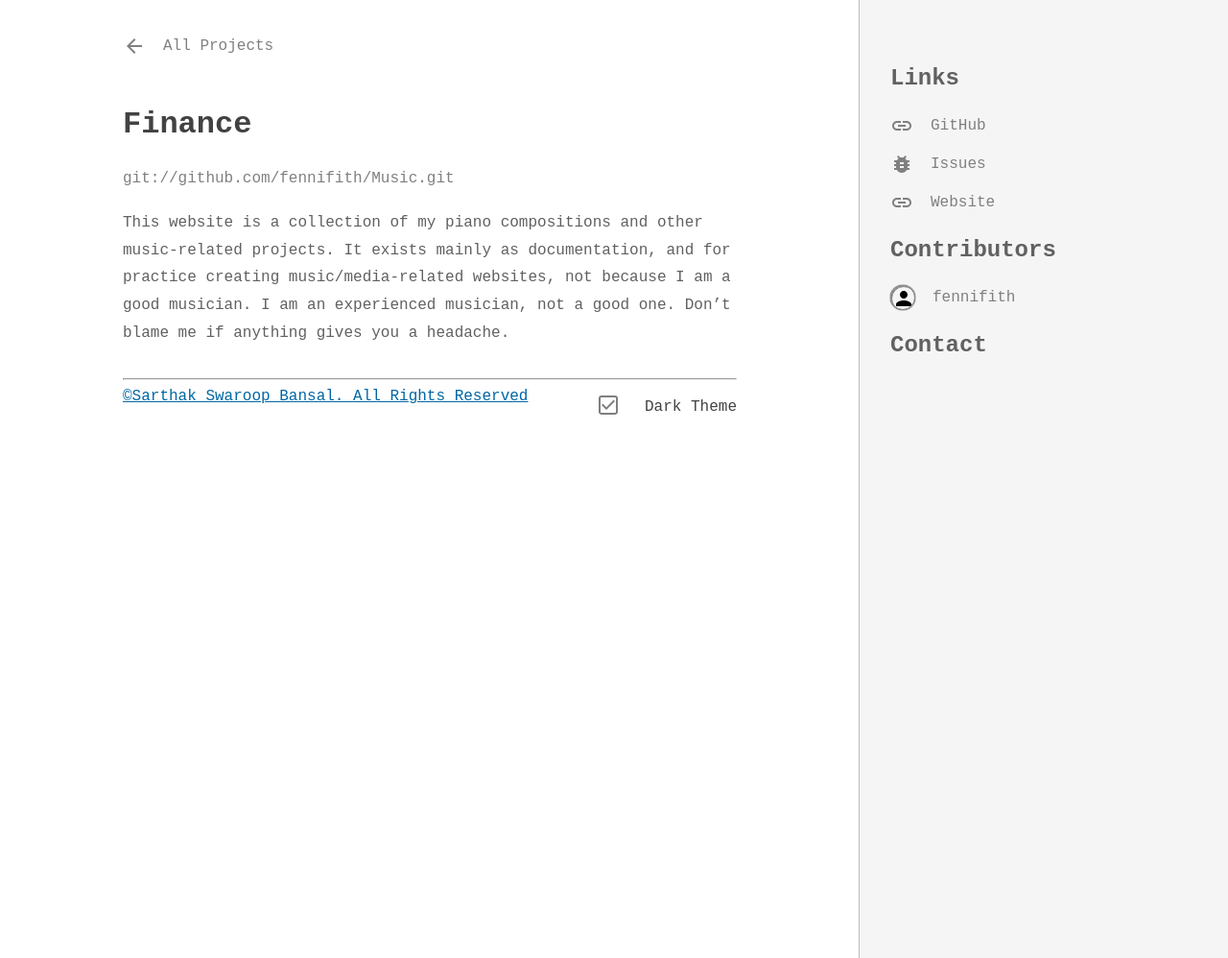
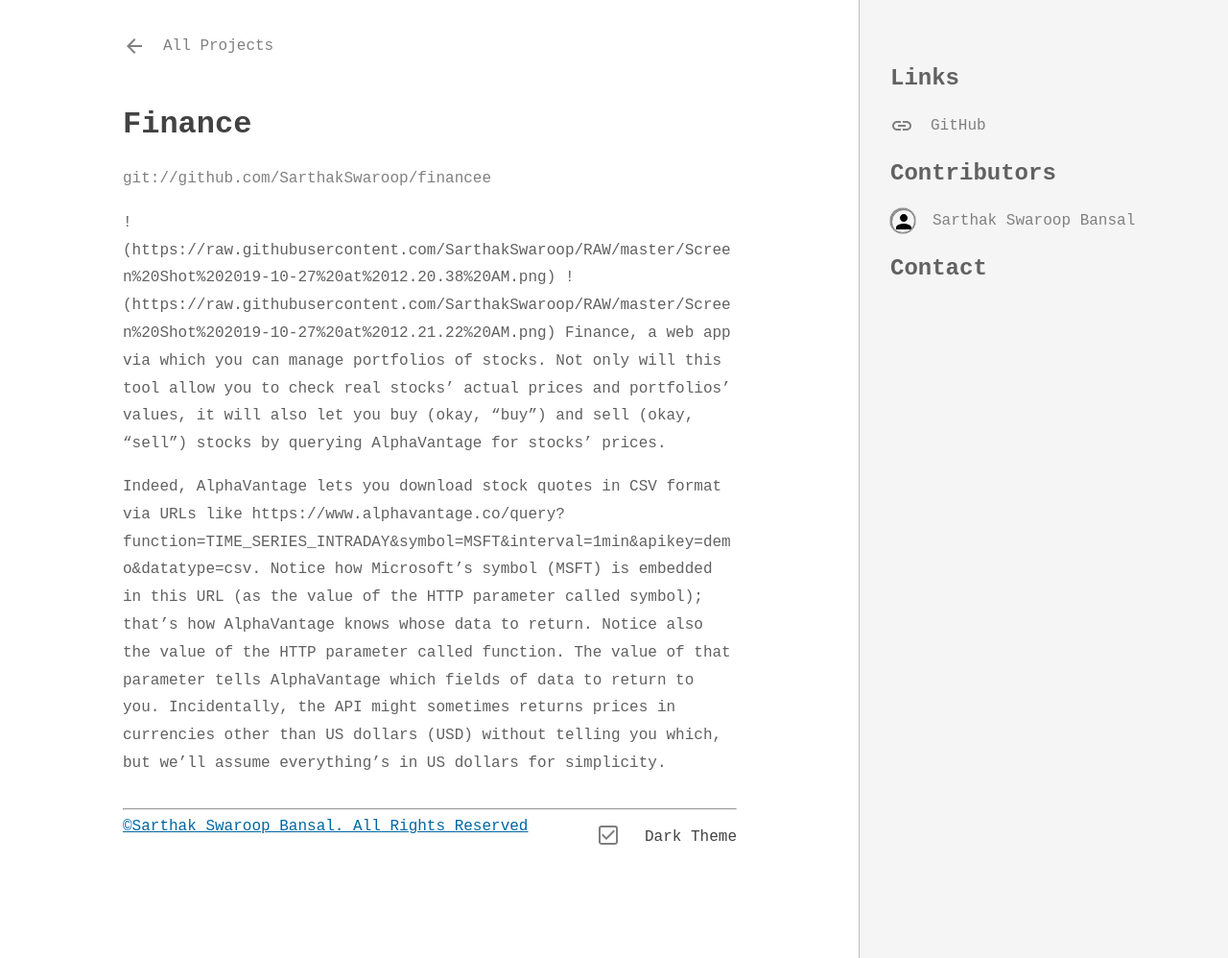
Before and after one commit to SarthakSwaroop/sarthakswaroop.github.io, a Jekyll site: the page built from _projects/finance.md, in a window 1280 px wide and 998 px high. Shown: the whole window at 96% size. Built offline with Jekyll 4.4.1, drawn with Linux system fonts in a browser that asks for light colours; nearby versions of some CDN libraries; some web fonts are replaced; comment, search, counter and statistics services are not loaded; a style sheet for code colours, icons or effects is not loaded.

Commit message:
Update finance.md

```diff
--- a/_projects/finance.md
+++ b/_projects/finance.md
@@ -4,22 +4,16 @@ type: "website"
 title: "Finance"
 description: "A web app that allows user to play with real time stocks."
 icon: "https://raw.githubusercontent.com/SarthakSwaroop/RAW/master/icon-code-9.jpg"
-repo: "fennifith/Music"
-git: "git://github.com/fennifith/Music.git"
+repo: "SarthakSwaroop/financee"
+git: "git://github.com/SarthakSwaroop/financee"
 links:
   - name: "GitHub"
-    url: "https://github.com/fennifith/Music"
+    url: "https://github.com/sarthakswaroop"
     icon: "https://github.com/favicon.ico"
-  - name: "Issues"
-    url: "https://github.com/fennifith/Music/issues"
-    icon: "/images/ic/bug.svg"
-  - name: "Website"
-    url: "https://jfenn.me/Music"
-    icon: "https://jfenn.me/images/favicon-32.ico"
 contributors:
-  - login: "fennifith"
-    avatar: "https://avatars1.githubusercontent.com/u/13000407?v=4"
-    url: "https://github.com/fennifith"
+  - login: "Sarthak Swaroop Bansal"
+    avatar: "https://raw.githubusercontent.com/SarthakSwaroop/RAW/master/mee.jpg"
+    url: "https://github.com/sarthakswaroop"
 languages:
   - "HTML"
   - "CSS"
@@ -28,5 +22,8 @@ isDocs: "false"
 isWiki: "false"
 pushed: "2019-09-08T17:10:38Z"
 ---
+!(https://raw.githubusercontent.com/SarthakSwaroop/RAW/master/Screen%20Shot%202019-10-27%20at%2012.20.38%20AM.png)
+!(https://raw.githubusercontent.com/SarthakSwaroop/RAW/master/Screen%20Shot%202019-10-27%20at%2012.21.22%20AM.png)
+Finance, a web app via which you can manage portfolios of stocks. Not only will this tool allow you to check real stocks' actual prices and portfolios' values, it will also let you buy (okay, "buy") and sell (okay, "sell") stocks by querying AlphaVantage for stocks' prices.
 
-This website is a collection of my piano compositions and other music-related projects. It exists mainly as documentation, and for practice creating music/media-related websites, not because I am a good musician. I am an experienced musician, not a good one. Don't blame me if anything gives you a headache.
+Indeed, AlphaVantage lets you download stock quotes in CSV format via URLs like https://www.alphavantage.co/query?function=TIME_SERIES_INTRADAY&symbol=MSFT&interval=1min&apikey=demo&datatype=csv. Notice how Microsoft’s symbol (MSFT) is embedded in this URL (as the value of the HTTP parameter called symbol); that’s how AlphaVantage knows whose data to return. Notice also the value of the HTTP parameter called function. The value of that parameter tells AlphaVantage which fields of data to return to you. Incidentally, the API might sometimes returns prices in currencies other than US dollars (USD) without telling you which, but we’ll assume everything’s in US dollars for simplicity.
```
